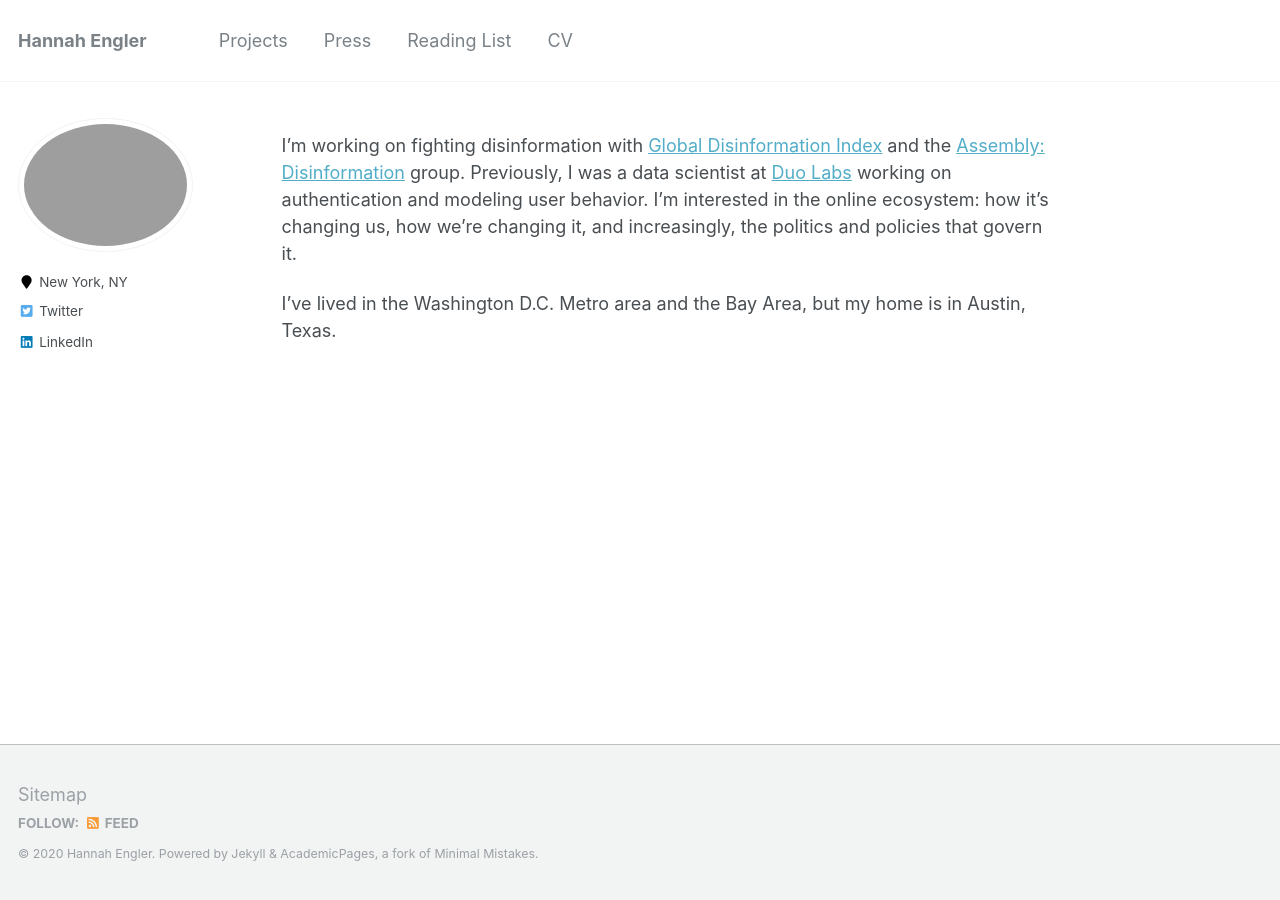
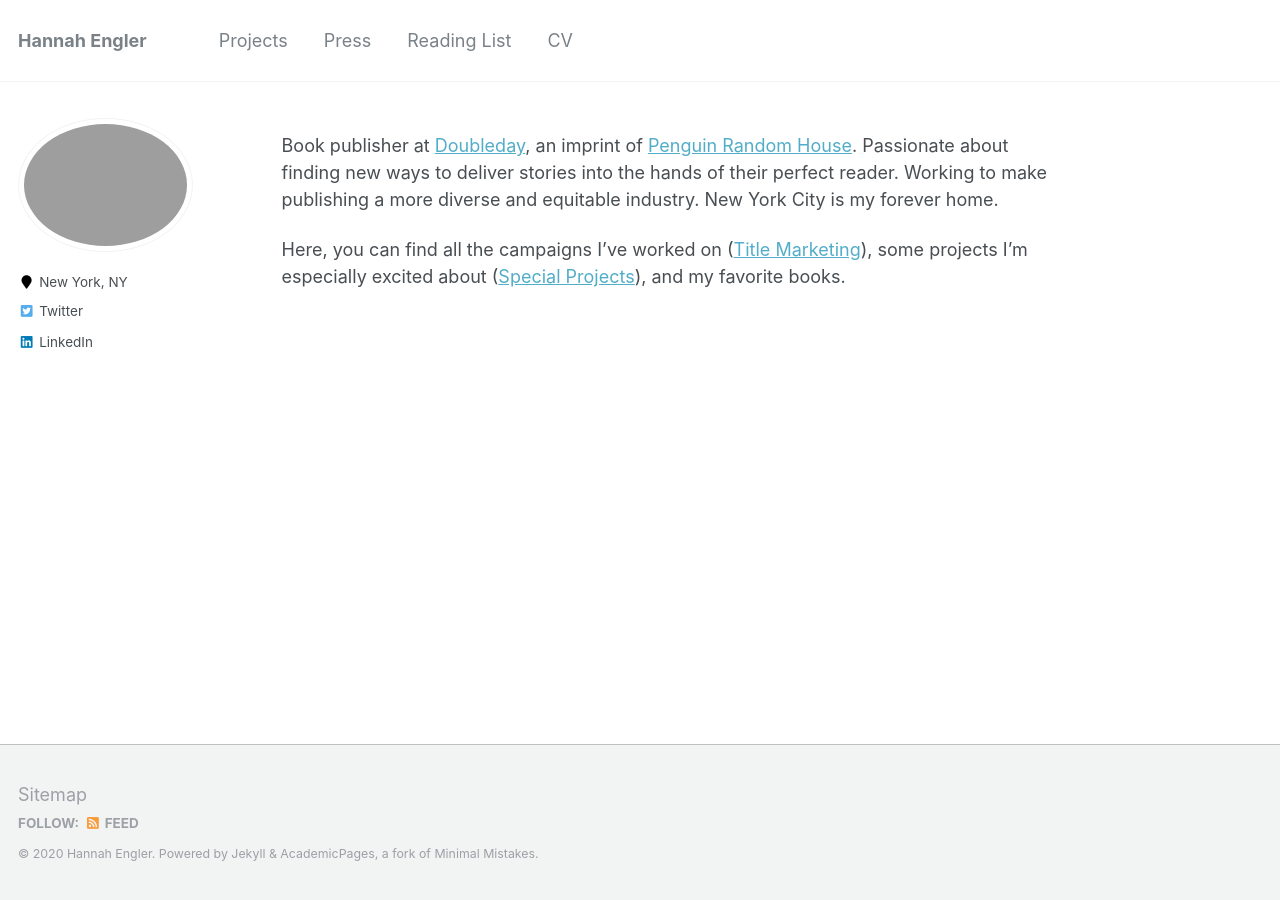
Before and after one commit to hannahmengler/hannahmengler.github.io, a Jekyll site: the page built from _pages/about.md, in a window 1280 px wide. Built offline with Jekyll 4.4.1, drawn with Linux system fonts in a browser that asks for light colours.

Commit message:
Changed about page

```diff
--- a/_pages/about.md
+++ b/_pages/about.md
@@ -8,6 +8,6 @@ redirect_from:
   - /about.html
 ---
 
-I'm working on fighting disinformation with [Global Disinformation Index](disinformationindex.org) and the [Assembly: Disinformation](https://www.bkmla.org/) group. Previously, I was a data scientist at [Duo Labs](https://duo.com/labs) working on authentication and modeling user behavior. I'm interested in the online ecosystem: how it's changing us, how we're changing it, and increasingly, the politics and policies that govern it.
+Book publisher at [Doubleday](http://knopfdoubleday.com/), an imprint of [Penguin Random House](https://www.penguinrandomhouse.com/). Passionate about finding new ways to deliver stories into the hands of their perfect reader. Working to make publishing a more diverse and equitable industry. New York City is my forever home.
 
-I've lived in the Washington D.C. Metro area and the Bay Area, but my home is in Austin, Texas.
+Here, you can find all the campaigns I've worked on ([Title Marketing](https://hannahmengler.github.io/)), some projects I'm especially excited about ([Special Projects](https://hannahmengler.github.io/)), and my favorite books.
```
